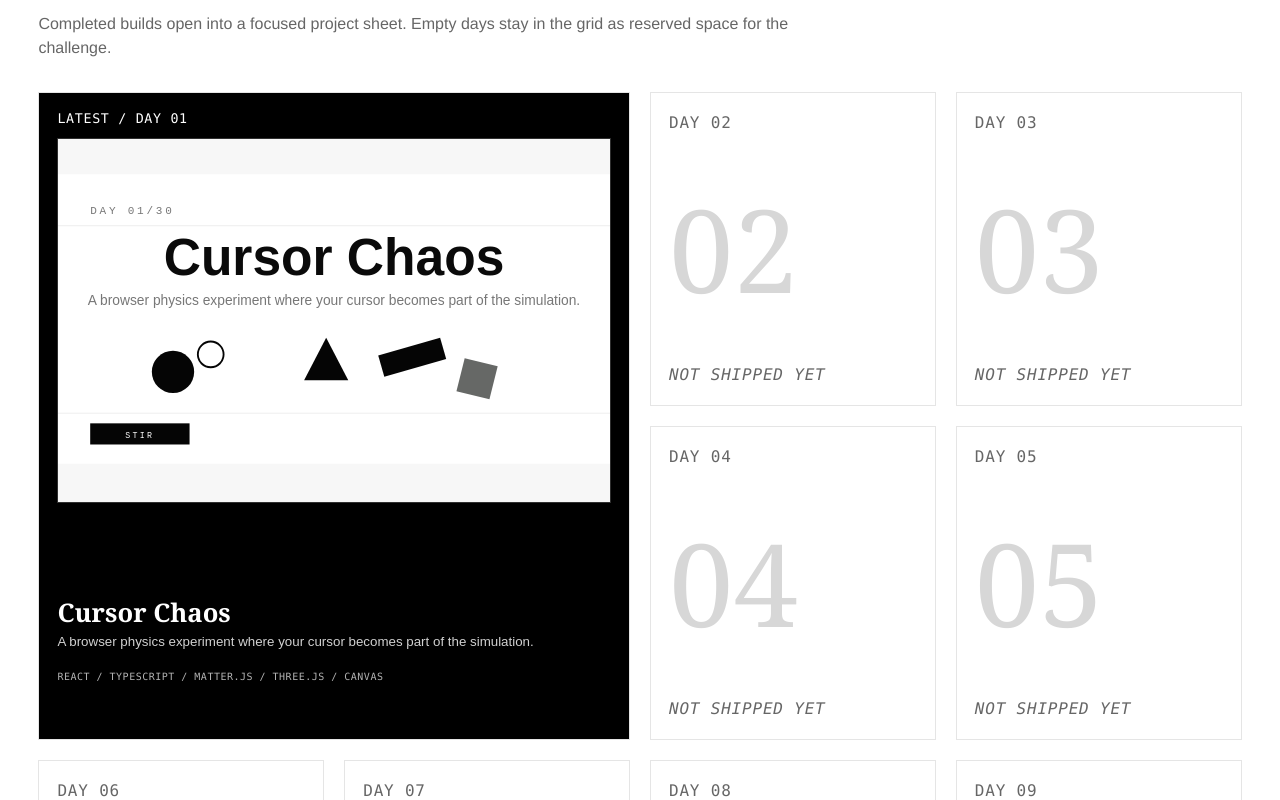
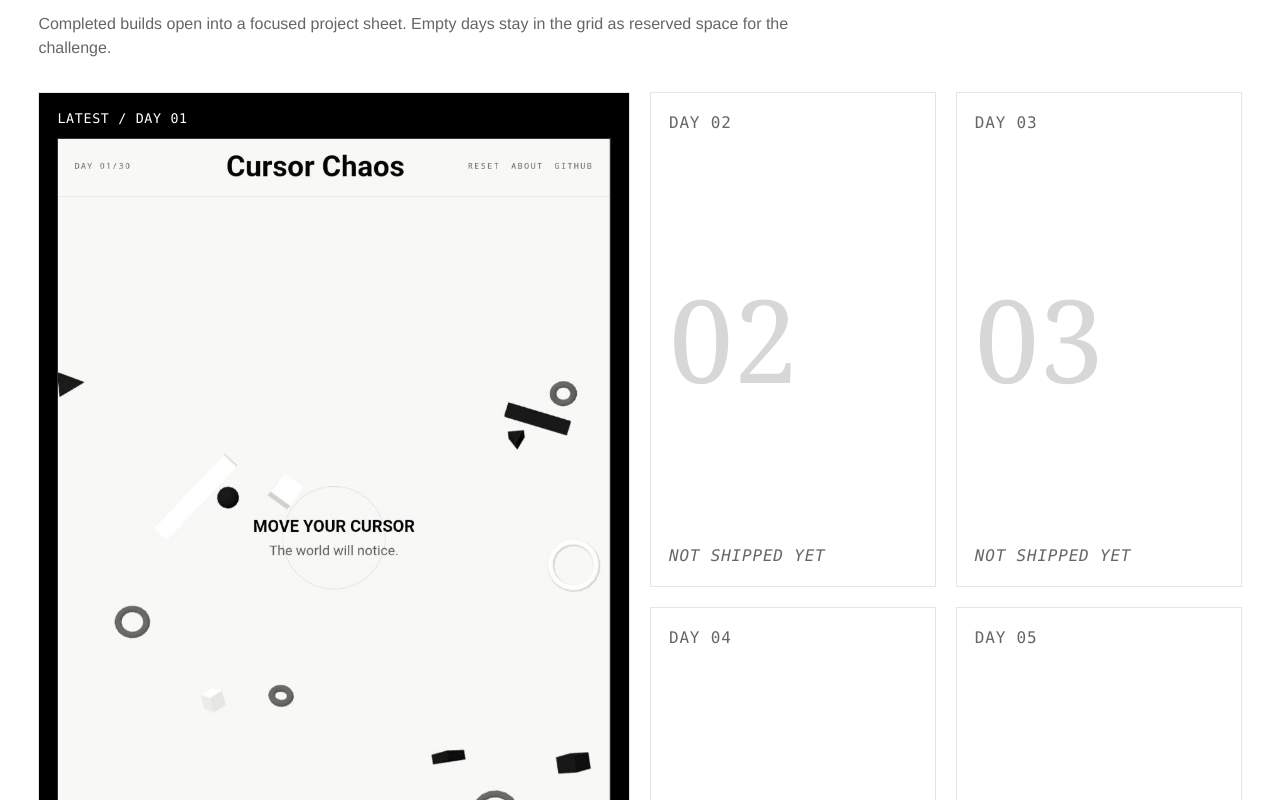
Before and after one commit to Adesmith001/30-days-building-challenge, a React (Vite) app in the folder dashboard/: page / in a window 1280 px wide. Shown: the part 1420-2220 px from the top of the page. Built offline with nearby package versions, Linux system fonts and the light colour scheme.

Commit message:
Refactor code structure for improved readability and maintainability

```diff
--- a/dashboard/src/data/projects.ts
+++ b/dashboard/src/data/projects.ts
@@ -35,6 +35,10 @@ export const projects: Project[] = [
     stack: ["React", "TypeScript", "Matter.js", "Three.js", "Canvas"],
     images: [
       {
+        src: "/projects/day-01/image.png",
+        alt: "Cursor Chaos project preview",
+      },
+      {
         src: "/projects/day-01/cursor-chaos.svg",
         alt: "Cursor Chaos project preview",
       },
```
Also changed, not shown: dashboard/output/day-01-dashboard/image.png (added), dashboard/public/projects/day-01/image.png (added).
